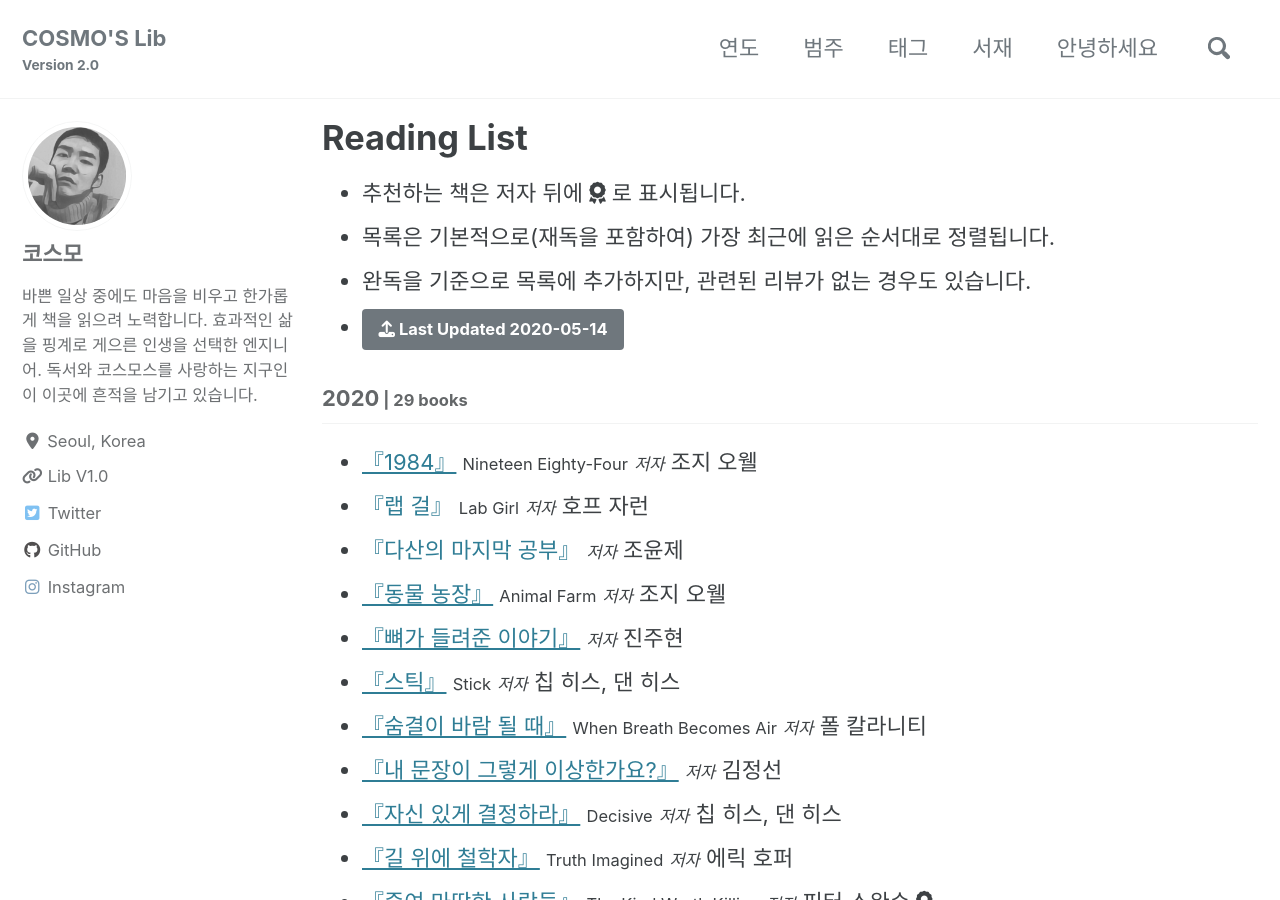
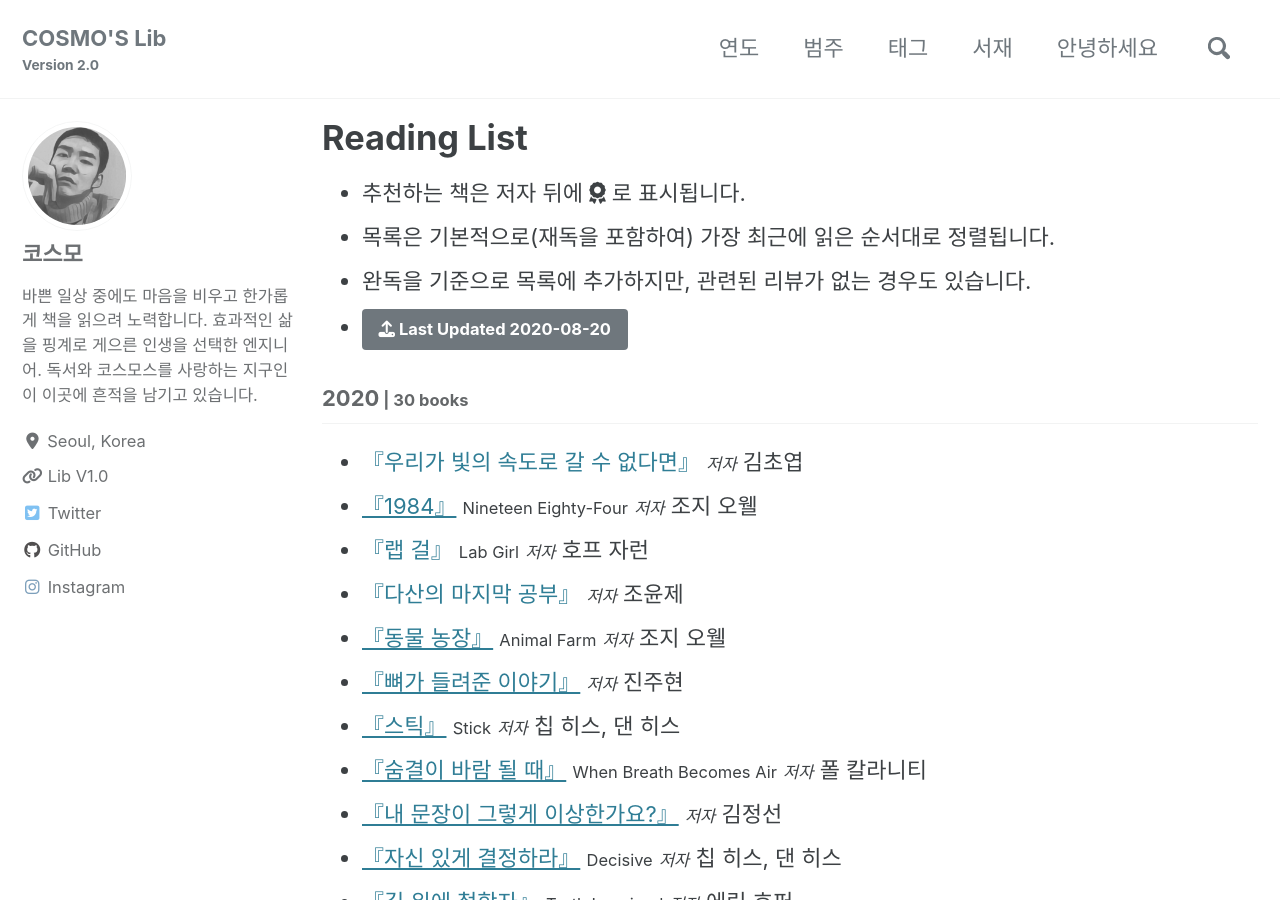
Before and after one commit to deftone2000/cosmo-s-archive, a Jekyll site: the page built from _pages/reading-list.html, in a window 1280 px wide and 900 px high. Built offline with Jekyll 4.4.1, drawn with Linux system fonts in a browser that asks for light colours; cached includes are drawn as plain includes; nearby versions of some CDN libraries; comment, search, counter and statistics services are not loaded; a style sheet for code colours, icons or effects is not loaded.

Commit message:
no message

```diff
--- a/_data/reading.yml
+++ b/_data/reading.yml
@@ -1,7 +1,17 @@
-lastupdate: 2020-05-14
+lastupdate: 2020-08-20
 list:
   - year: "2020"
     books:
+
+      - title: "우리가 빛의 속도로 갈 수 없다면"
+        ori_title:
+        author: 김초엽
+        post_title:
+        cover: https://img.ridicdn.net/cover/4097000095/xxlarge
+        trans:
+        pub: 허블 출판
+        pub_info: 2019.07.24. 종이책 출간
+        post_link:
 
       - title: "1984"
         ori_title: Nineteen Eighty-Four
```
